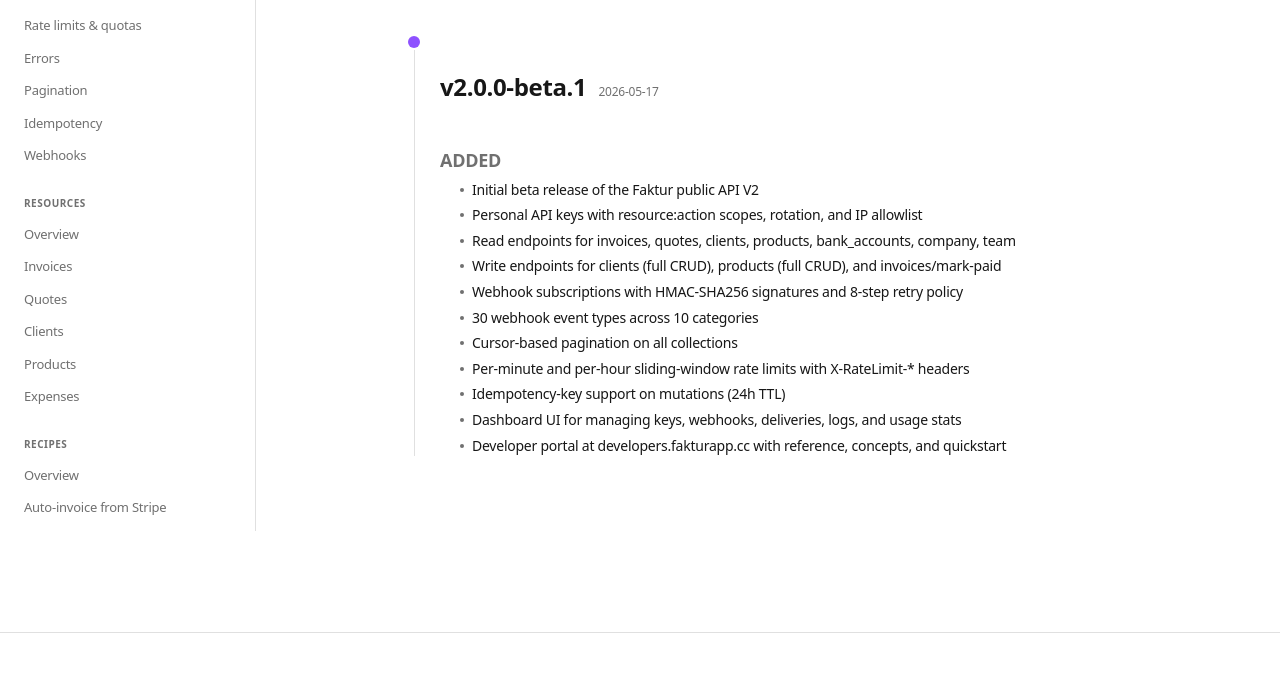
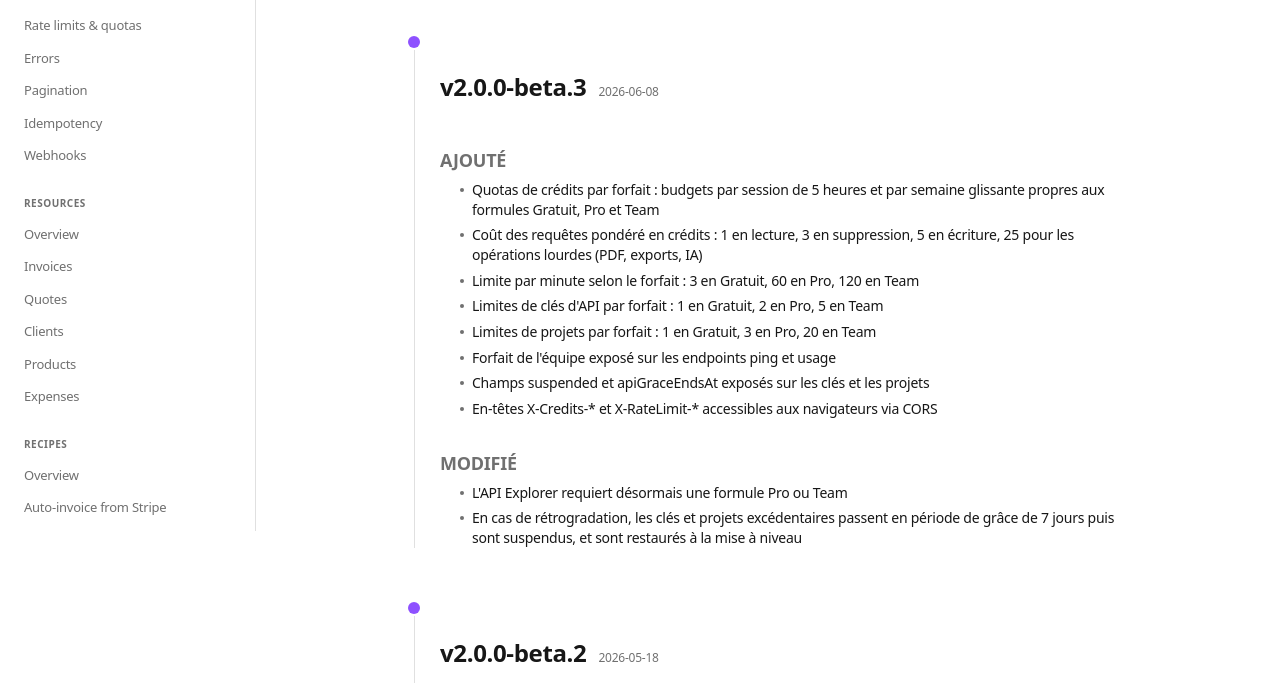
Before and after one commit to fakturapp/docs, a Next.js app: page /changelog in a window 1280 px wide. Shown: the part 269-952 px from the top of the page. Built offline with nearby package versions, Linux system fonts and the light colour scheme; no server answers.

Commit message:
docs(changelog): add v2.0.0-beta.2 and beta.3 platform API entries

```diff
--- a/src/app/changelog/page.tsx
+++ b/src/app/changelog/page.tsx
@@ -1,6 +1,46 @@
 export const metadata = { title: 'Changelog · Faktur Developers' }
 
 const entries = [
+  {
+    version: 'v2.0.0-beta.3',
+    date: '2026-06-08',
+    sections: [
+      {
+        title: 'Ajouté',
+        items: [
+          'Quotas de crédits par forfait : budgets par session de 5 heures et par semaine glissante propres aux formules Gratuit, Pro et Team',
+          'Coût des requêtes pondéré en crédits : 1 en lecture, 3 en suppression, 5 en écriture, 25 pour les opérations lourdes (PDF, exports, IA)',
+          'Limite par minute selon le forfait : 3 en Gratuit, 60 en Pro, 120 en Team',
+          "Limites de clés d'API par forfait : 1 en Gratuit, 2 en Pro, 5 en Team",
+          'Limites de projets par forfait : 1 en Gratuit, 3 en Pro, 20 en Team',
+          "Forfait de l'équipe exposé sur les endpoints ping et usage",
+          'Champs suspended et apiGraceEndsAt exposés sur les clés et les projets',
+          'En-têtes X-Credits-* et X-RateLimit-* accessibles aux navigateurs via CORS',
+        ],
+      },
+      {
+        title: 'Modifié',
+        items: [
+          "L'API Explorer requiert désormais une formule Pro ou Team",
+          'En cas de rétrogradation, les clés et projets excédentaires passent en période de grâce de 7 jours puis sont suspendus, et sont restaurés à la mise à niveau',
+        ],
+      },
+    ],
+  },
+  {
+    version: 'v2.0.0-beta.2',
+    date: '2026-05-18',
+    sections: [
+      {
+        title: 'Modifié',
+        items: [
+          'Le chemin de base /api/v2/ devient /api/platform/ dans toute la documentation et les exemples',
+          'Nouveau modèle de limitation par crédits : 3 requêtes par minute, 100 crédits par session de 5 heures, 1000 crédits par semaine glissante',
+          'Les réponses 429 précisent la raison du refus et les en-têtes X-Credits-* détaillent le budget restant',
+        ],
+      },
+    ],
+  },
   {
     version: 'v2.0.0-beta.1',
     date: '2026-05-17',
```
